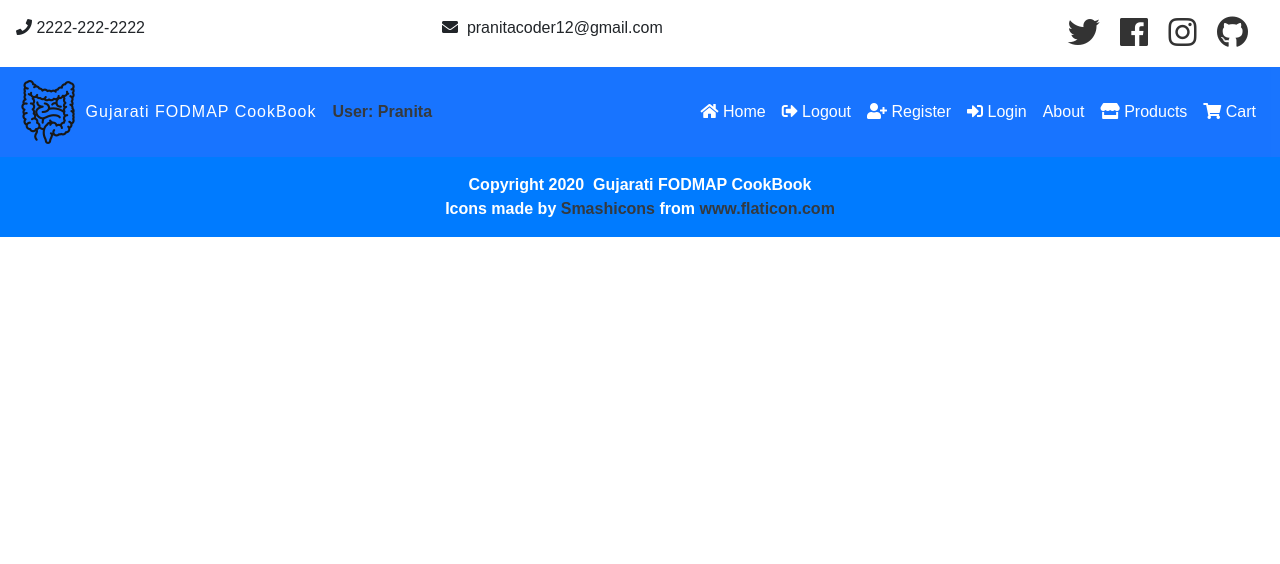
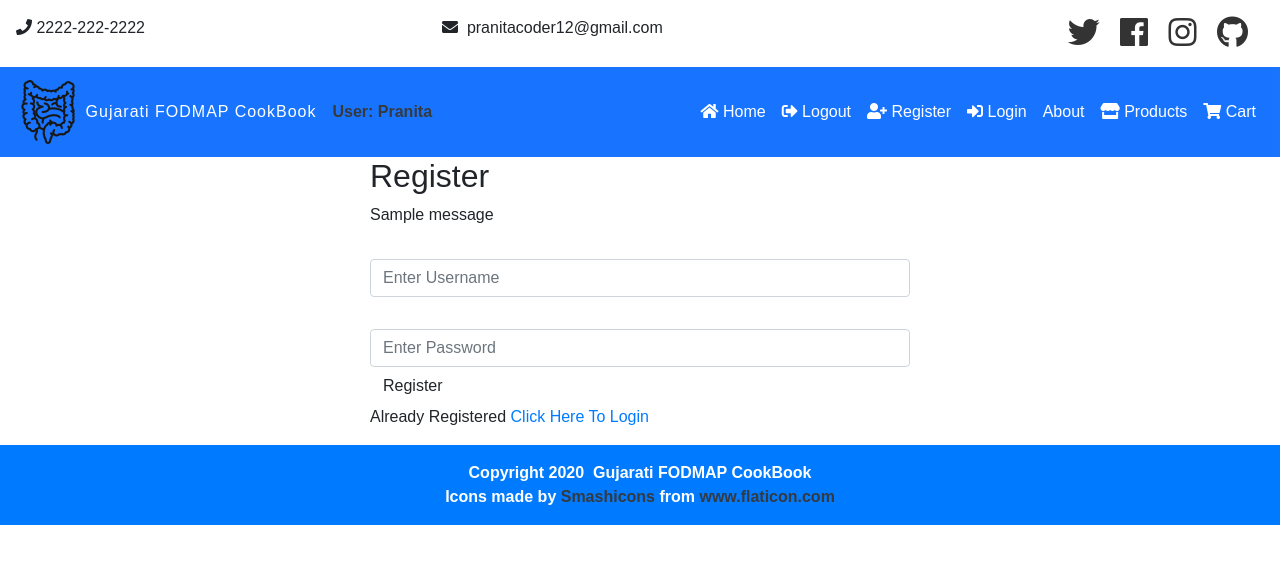
Before and after one commit to pranitastudent/Guju-FODMAP-CookBook, a Python web app: template templates/register.html in a window 1280 px wide. Shown: the top 564 px of the page. Run offline with Jinja, Linux system fonts and the light colour scheme; the template is opened without the code that fills it, so the values that code supplies are empty, except form fields; one stand-in notice (Sample message) is shown; form fields are guessed from the names that the template uses; some libraries are stand-ins or nearby versions.

Commit message:
Register and login templates added

```diff
--- a/app.py
+++ b/app.py
@@ -79,7 +79,7 @@ def findtask():
 def about():
     return render_template('about.html')
 
-# Login
+# Login- Code adapted from Corey Schafer Flask Series
 
 @app.route('/login', methods=['GET', 'POST'])
 def login():
--- a/templates/register.html
+++ b/templates/register.html
@@ -1,3 +1,25 @@
 {% extends 'base.html' %}
+
 {% block content %}
+<div class="container">
+    <div class="row">
+        <div class="col-sm-6 col-xs-12 mx-auto">
+            <h2 class="form-title">Register</h2>
+            <form methods="POST" action="">
+                {% with messages = get_flashed_messages() %} {% if messages %} {% for message in messages %}
+                <p class="flashMessage">{{ message }}</p>
+                {% endfor %} {% endif %} {% endwith %}
+                <div class="input-field">
+                    {{form.username(class='form-control', required=true, placeholder='Enter Username')}}
+                </div>
+                <div class="input-field">
+                    {{form.password(class='form-control', required=true, placeholder='Enter Password')}}
+                </div>
+                <button class="btn btn-success-outline" type="submit">Register</button>
+                <p>Already Registered <a class="register" href="{{ url_for('login') }}">Click Here To Login</a></p>
+            </form>
+        </div>
+    </div>
+</div>
+
 {% endblock %}
```
Also changed, not shown: templates/login.html (+22 -0 lines).
